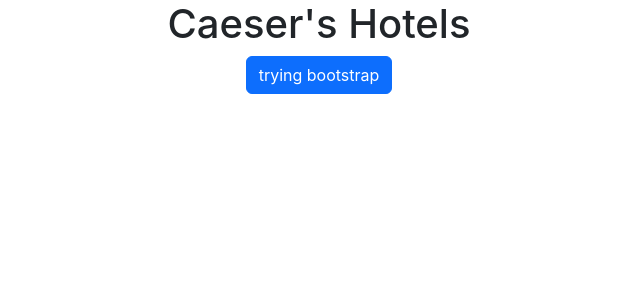
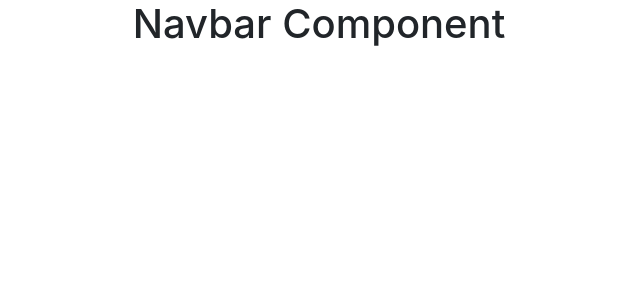
Before and after one commit to caeserlondon/caeser-hotels, a React (Create React App) app in the folder client/: page / in a window 1280 px wide. Shown: the top 300 px of the page, without its empty margins (321-961 px from the left). Built offline with nearby package versions, Linux system fonts and the light colour scheme.

Commit message:
Adding the Navbar component to the App

```diff
--- a/client/src/App.js
+++ b/client/src/App.js
@@ -1,10 +1,10 @@
 import './App.css';
+import Navbar from './components/Navbar';
 
 function App() {
 	return (
 		<div className="App">
-			<h1>Caeser's Hotels</h1>
-			<button className="btn btn-primary">trying bootstrap</button>
+			<Navbar />
 		</div>
 	);
 }
```
